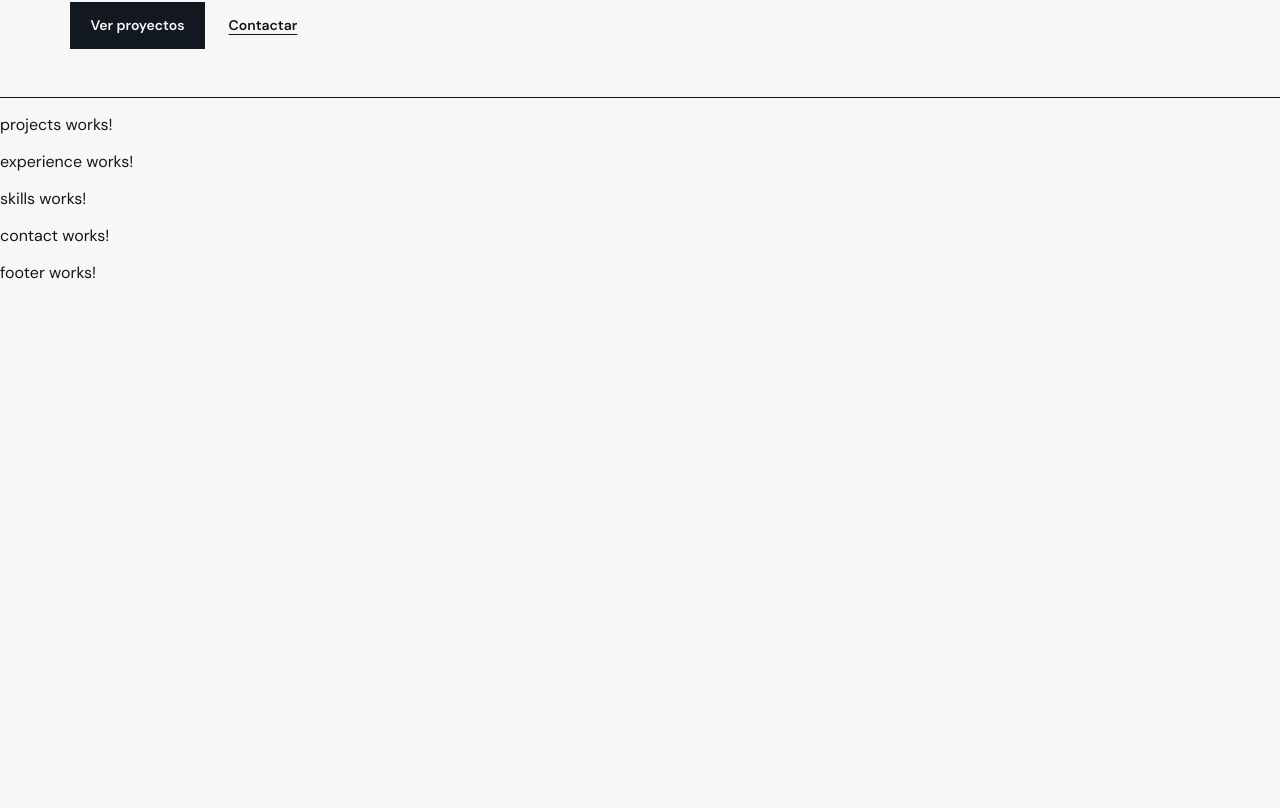
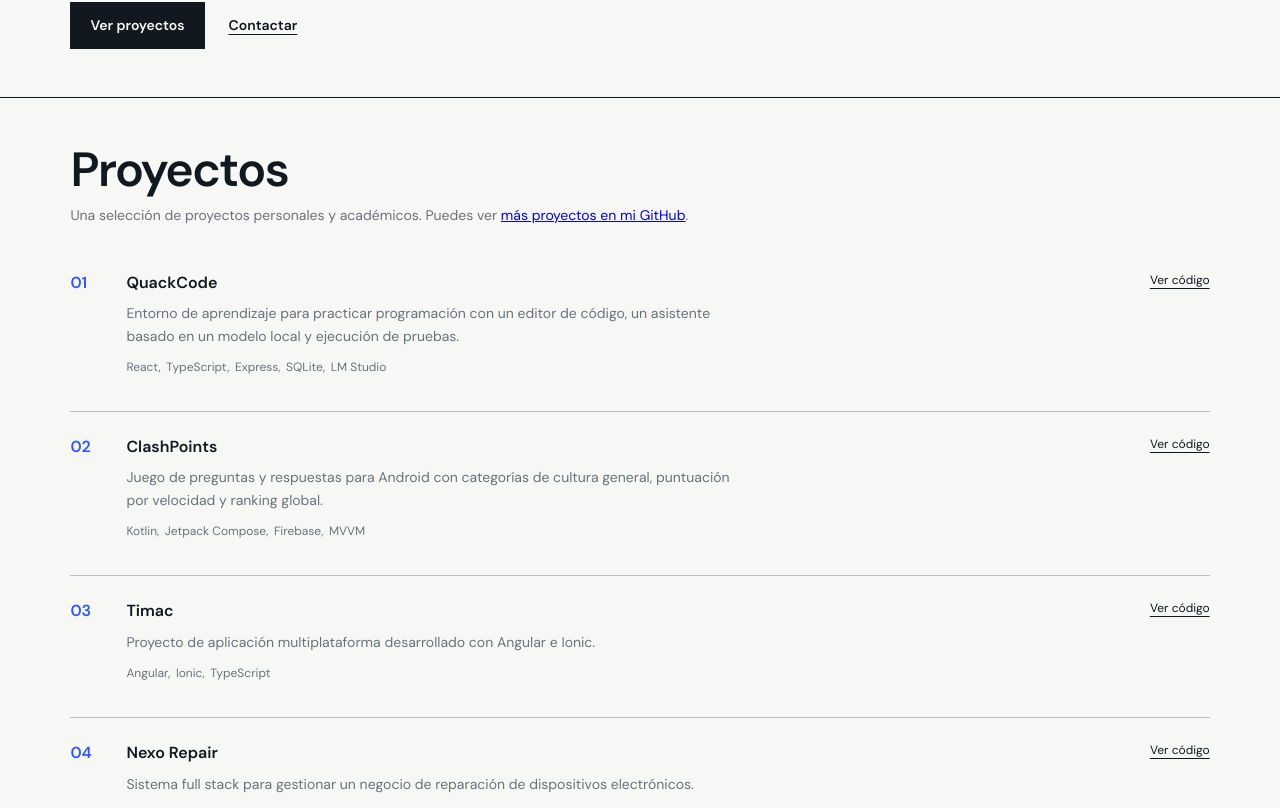
Before and after one commit to Mario-Grc/portfolio, an Angular app: page / in a window 1280 px wide. Shown: the part 569-1377 px from the top of the page. Before the commit the page ends 868 px from the top, so only its background shows below. Built offline with nearby package versions, Linux system fonts and the light colour scheme.

Commit message:
feat: add projects section and fix header code formatting

```diff
--- a/src/app/components/projects/projects.html
+++ b/src/app/components/projects/projects.html
@@ -1 +1,31 @@
-<p>projects works!</p>
+<section class="projects-section" aria-labelledby="projects-title">
+    <div class="projects-content">
+        <header class="projects-heading">
+            <h2 id="projects-title">Proyectos</h2>
+            <p>
+                Una selección de proyectos personales y académicos.
+                Puedes ver <a href="https://github.com/Mario-Grc">más proyectos en mi GitHub</a>.
+            </p>
+        </header>
+
+        <div class="project-list">
+            @for (project of projects; track project.number) {
+            <article class="project-item">
+                <span class="project-number" aria-hidden="true">{{ project.number }}</span>
+                <div class="project-information">
+                    <h3>{{ project.title }}</h3>
+                    <p>{{ project.description }}</p>
+                    <ul class="project-technologies" aria-label="Tecnologías utilizadas">
+                        @for (technology of project.technologies; track technology) {
+                        <li>{{ technology }}</li>
+                        }
+                    </ul>
+                </div>
+                @if (project.codeUrl) {
+                <a class="project-link" [href]="project.codeUrl" (click)="$event.preventDefault()">Ver código</a>
+                }
+            </article>
+            }
+        </div>
+    </div>
+</section>
--- a/src/app/components/projects/projects.scss
+++ b/src/app/components/projects/projects.scss
@@ -0,0 +1,102 @@
+.projects-section {
+    padding: clamp(2rem, 4vw, 3rem) var(--space-page);
+    border-bottom: 1px solid;
+}
+
+.projects-content {
+    margin: 0 auto;
+    max-width: var(--content-width);
+}
+
+.projects-heading {
+    margin-bottom: clamp(1.5rem, 4vw, 3rem);
+}
+
+.projects-heading h2 {
+    font-size: clamp(2rem, 4vw, 3rem);
+    font-weight: 600;
+    letter-spacing: -0.03em;
+    line-height: 1;
+    margin: 0;
+}
+
+.projects-heading p {
+    color: var(--color-muted);
+    font-size: 0.875rem;
+    margin: 0.75rem 0 0;
+}
+
+.project-item {
+    align-items: start;
+    border-bottom: 1px solid var(--color-border);
+    display: grid;
+    gap: 1.5rem;
+    grid-template-columns: 2rem minmax(0, 1fr) auto;
+    padding: 0 0 1.5rem;
+}
+
+.project-item+.project-item {
+    padding-top: 1.5rem;
+}
+
+.project-number {
+    color: var(--color-accent);
+    font-weight: 600;
+}
+
+.project-information h3 {
+    font-size: 1rem;
+    font-weight: 600;
+    margin: 0;
+}
+
+.project-information p {
+    color: var(--color-muted);
+    font-size: 0.875rem;
+    line-height: 1.6;
+    margin: 0.6rem 0 0;
+    max-width: 38rem;
+}
+
+.project-technologies {
+    color: var(--color-muted);
+    display: flex;
+    font-size: 0.75rem;
+    gap: 0;
+    list-style: none;
+    margin-top: 0.75rem;
+    padding: 0;
+}
+
+.project-technologies li {
+    display: inline;
+}
+
+.project-technologies li:not(:last-child)::after {
+    content: ',';
+    margin-right: 0.35rem;
+}
+
+.project-link {
+    color: var(--color-ink);
+    font-size: 0.75rem;
+    text-underline-offset: 0.25rem;
+}
+
+.project-link:hover,
+.project-link:focus-visible {
+    text-decoration-thickness: 2px;
+}
+
+@media (max-width: 600px) {
+    .project-item {
+        gap: 0.75rem 1rem;
+        grid-template-columns: 2rem minmax(0, 1fr);
+    }
+
+    .project-link {
+        grid-column: 2;
+        justify-self: start;
+        margin-top: 0.25rem;
+    }
+}
--- a/src/app/components/projects/projects.ts
+++ b/src/app/components/projects/projects.ts
@@ -1,9 +1,62 @@
 import { Component } from '@angular/core';
 
+interface Project {
+	number: string;
+	title: string;
+	description: string;
+	technologies: string[];
+	codeUrl: string;
+}
+
 @Component({
-  selector: 'app-projects',
-  imports: [],
-  templateUrl: './projects.html',
-  styleUrl: './projects.scss',
+	selector: 'app-projects',
+	imports: [],
+	templateUrl: './projects.html',
+	styleUrl: './projects.scss',
 })
-export class Projects {}
+export class Projects {
+	protected readonly projects: Project[] = [
+		{
+			number: '01',
+			title: 'QuackCode',
+			description: 'Entorno de aprendizaje para practicar programación con un editor de código, un asistente basado en un modelo local y ejecución de pruebas.',
+			technologies: ['React', 'TypeScript', 'Express', 'SQLite', 'LM Studio'],
+			codeUrl: 'https://github.com/Mario-Grc/proyecto-tfg',
+		},
+		{
+			number: '02',
+			title: 'ClashPoints',
+			description: 'Juego de preguntas y respuestas para Android con categorías de cultura general, puntuación por velocidad y ranking global.',
+			technologies: ['Kotlin', 'Jetpack Compose', 'Firebase', 'MVVM'],
+			codeUrl: 'https://github.com/Mario-Grc/ClashPoints',
+		},
+		{
+			number: '03',
+			title: 'Timac',
+			description: 'Proyecto de aplicación multiplataforma desarrollado con Angular e Ionic.',
+			technologies: ['Angular', 'Ionic', 'TypeScript'],
+			codeUrl: 'https://github.com/IanSamuelTrujilloGil/Timac',
+		},
+		{
+			number: '04',
+			title: 'Nexo Repair',
+			description: 'Sistema full stack para gestionar un negocio de reparación de dispositivos electrónicos.',
+			technologies: ['Java', 'Spring Boot', 'Angular', 'PostgreSQL'],
+			codeUrl: 'https://github.com/Mario-Grc/nexo-repair',
+		},
+		{
+			number: '05',
+			title: 'Split Light',
+			description: 'Juego de escape room para dos jugadores, con habilidades únicas, puzles y distintos planetas por explorar.',
+			technologies: ['Godot 4.4', 'GDScript'],
+			codeUrl: 'https://github.com/Juanquirr/Split-Light',
+		},
+		{
+			number: '06',
+			title: 'Computer Vision Aim Assist',
+			description: 'Sistema académico de visión por computador que compara técnicas de detección y seguimiento en tiempo real.',
+			technologies: ['Python', 'OpenCV', 'YOLO', 'Kalman Filter'],
+			codeUrl: 'https://github.com/juanfradelrm/Computer-Vision-Aim-Assist',
+		},
+	];
+}
```
Also changed, not shown: src/app/components/navbar/navbar.html (+8 -25 lines), src/app/components/navbar/navbar.scss (+14 -5 lines), src/app/components/hero/hero.html (indentation only).
